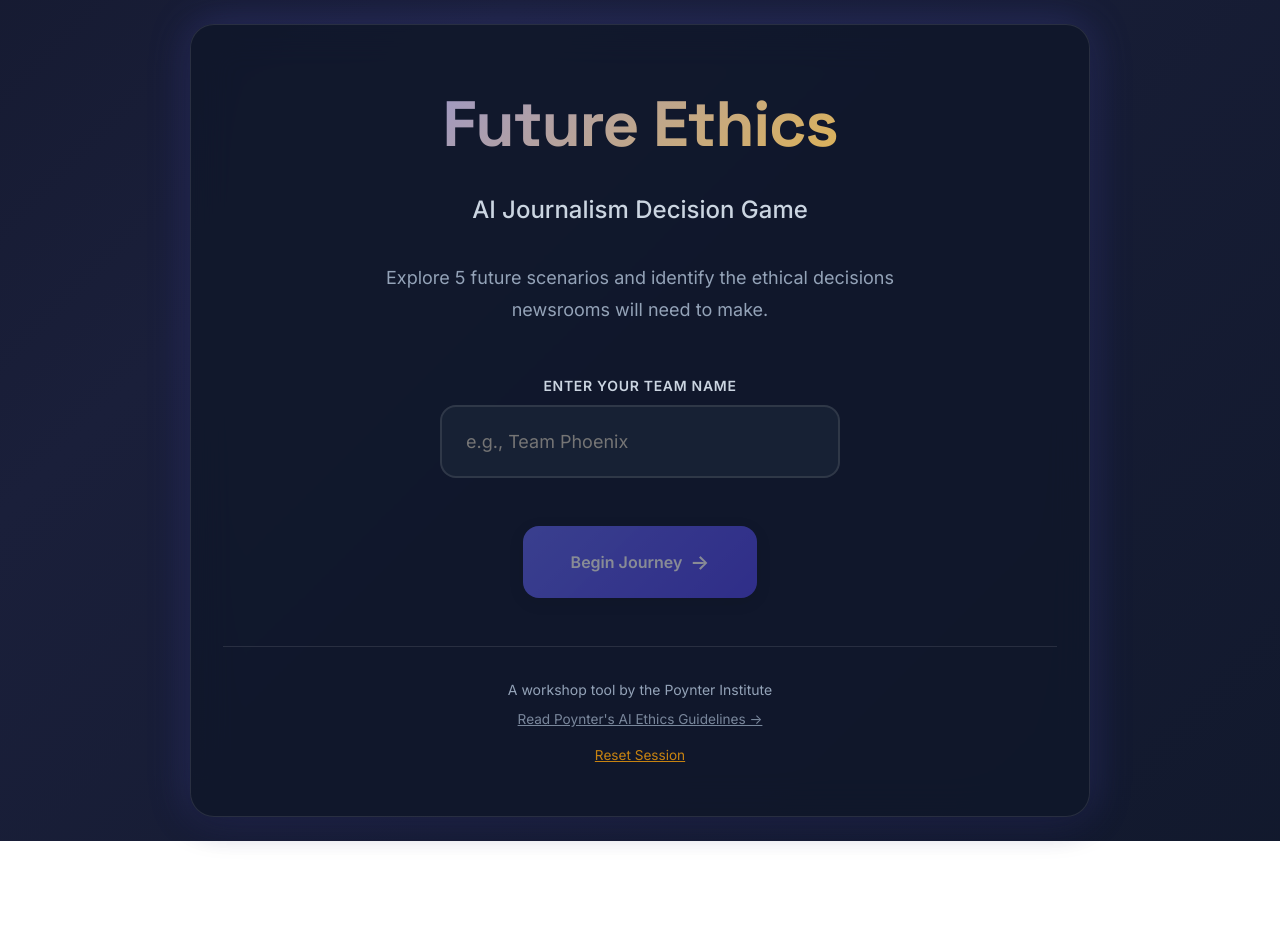
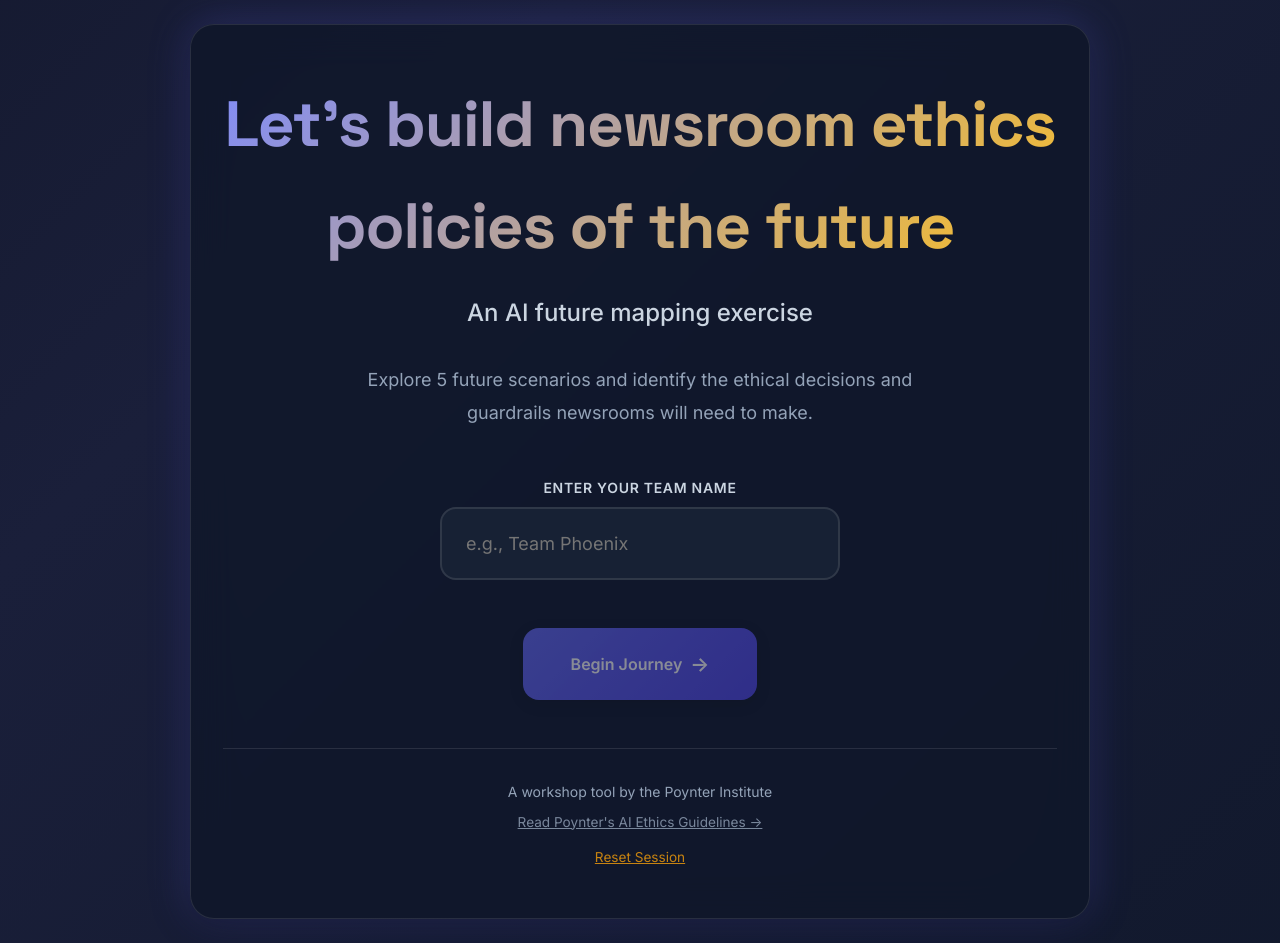
Before and after one commit to AlexMahadevan/future-ethics-app, a plain HTML site: page future-ethics-app/index.html in a window 1280 px wide. Before the commit the page ends 841 px from the top, so only its background shows below. Drawn offline with Linux system fonts and the light colour scheme; a script that the page names is missing.

Commit message:
Update welcome screen copy for Hacks/Hackers Baltimore session
- New title: 'Let's build newsroom ethics policies of the future'
- New subtitle: 'An AI future mapping exercise'
- Description updated to mention guardrails alongside ethical decisions

```diff
--- a/future-ethics-app/index.html
+++ b/future-ethics-app/index.html
@@ -24,10 +24,11 @@
         <!-- Welcome Screen -->
         <div id="welcome-screen" class="screen active">
             <div class="welcome-content">
-                <h1 class="main-title">Future Ethics</h1>
-                <p class="subtitle">AI Journalism Decision Game</p>
+                <h1 class="main-title">Let's build newsroom ethics policies of the future</h1>
+                <p class="subtitle">An AI future mapping exercise</p>
                 <p class="description">
-                    Explore 5 future scenarios and identify the ethical decisions newsrooms will need to make.
+                    Explore 5 future scenarios and identify the ethical decisions and guardrails newsrooms will need to
+                    make.
                 </p>
 
                 <div class="team-input-container">
@@ -266,8 +267,10 @@
                                     <button type="button" class="tag-toggle" data-value="Technical">Technical</button>
                                     <button type="button" class="tag-toggle" data-value="Editorial">Editorial</button>
                                     <button type="button" class="tag-toggle" data-value="Training">Training</button>
-                                    <button type="button" class="tag-toggle" data-value="Transparency">Transparency</button>
-                                    <button type="button" class="tag-toggle" data-value="Organizational">Organizational</button>
+                                    <button type="button" class="tag-toggle"
+                                        data-value="Transparency">Transparency</button>
+                                    <button type="button" class="tag-toggle"
+                                        data-value="Organizational">Organizational</button>
                                 </div>
                             </div>
 
@@ -332,8 +335,7 @@
 
                     <div class="reflection-question">
                         <label for="reflection-hardest">What was the hardest part of this scenario to decide?</label>
-                        <textarea id="reflection-hardest" rows="3"
-                            placeholder="What made this challenging?"></textarea>
+                        <textarea id="reflection-hardest" rows="3" placeholder="What made this challenging?"></textarea>
                     </div>
 
                     <div class="reflection-question">
```
